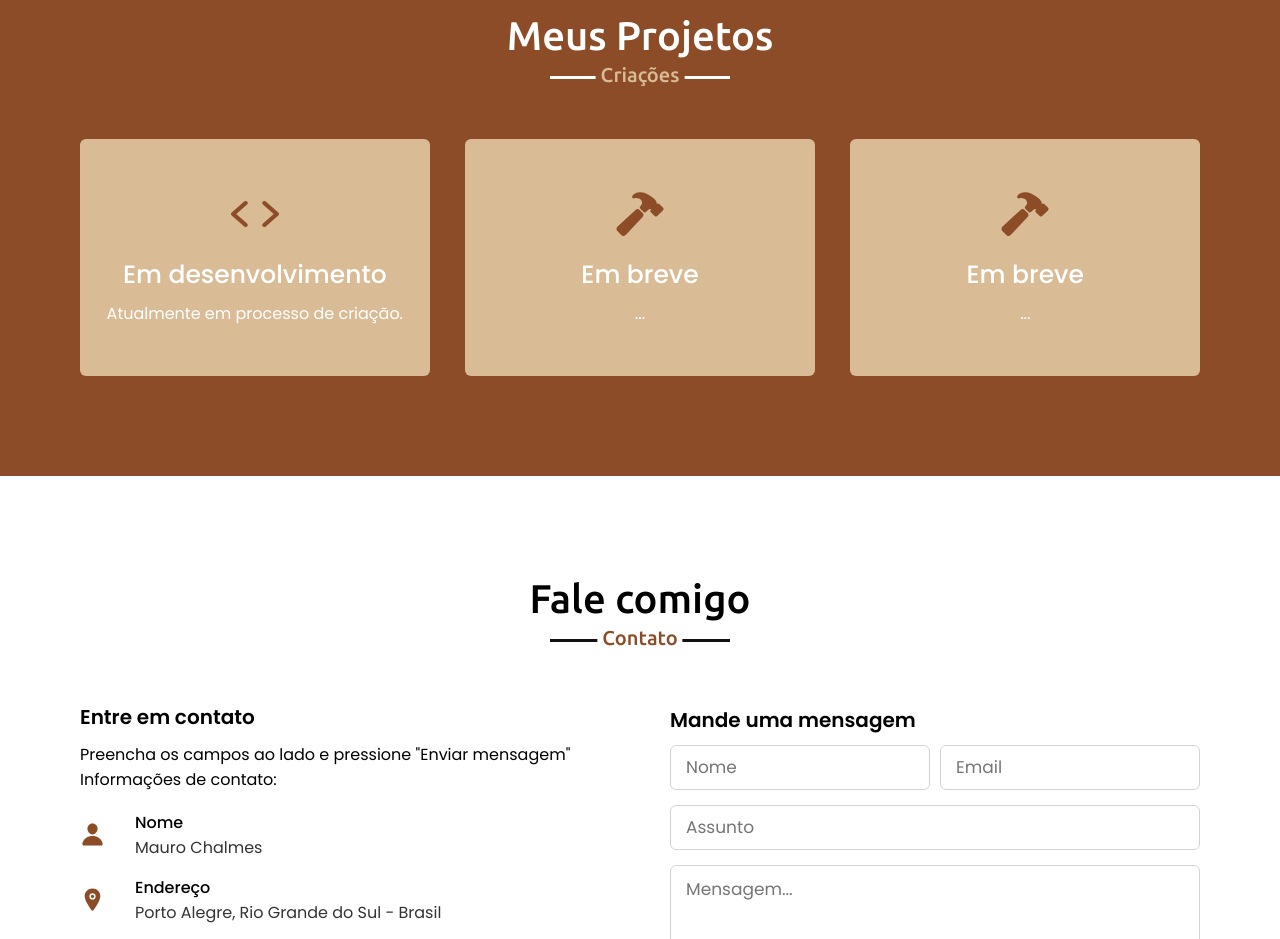
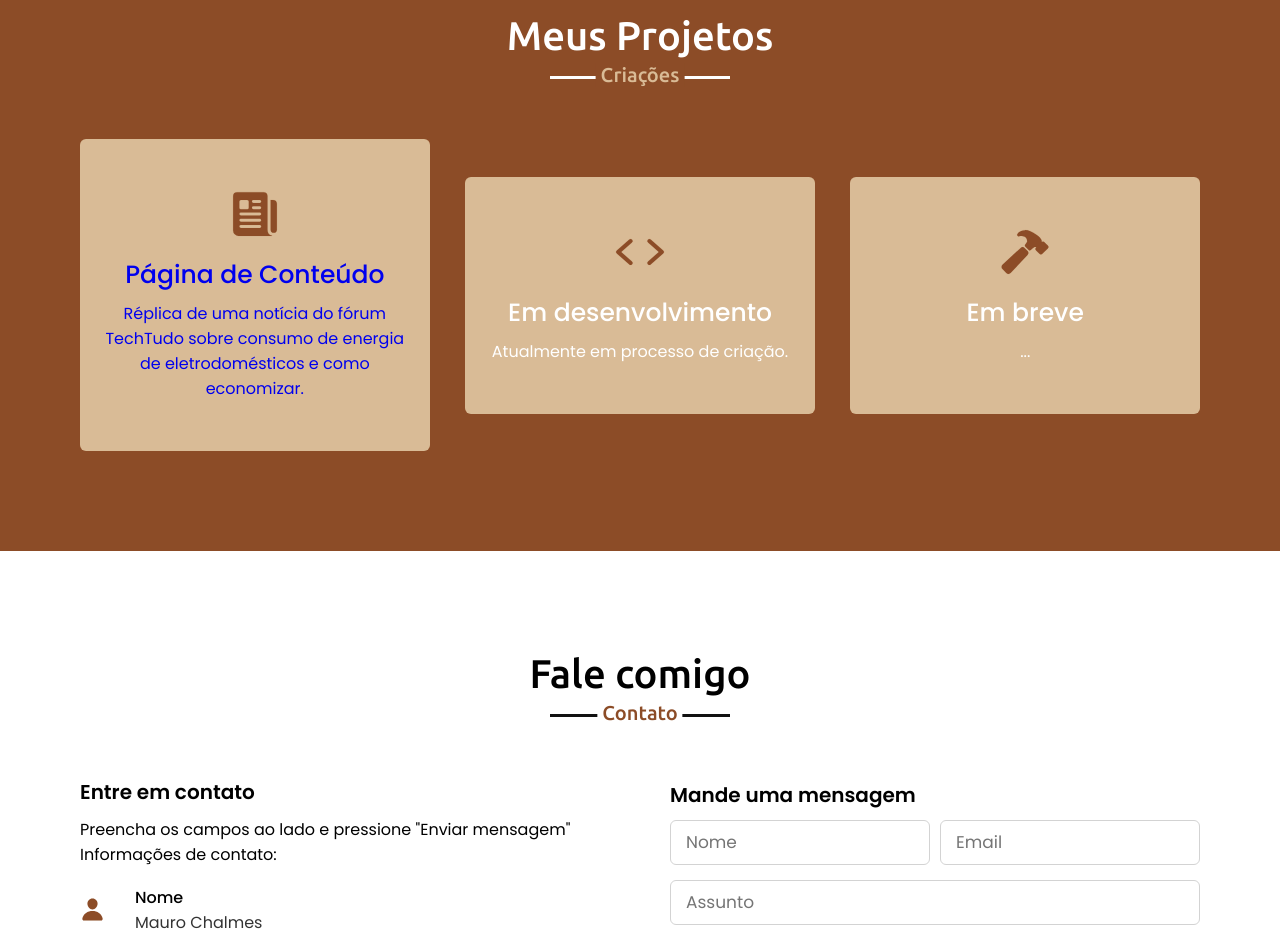
Before and after one commit to maurochalmes/portfolio, a plain HTML site: page index.html in a window 1280 px wide. Shown: the part 1820-2759 px from the top of the page. Drawn offline with nearby package versions, Linux system fonts and the light colour scheme.

Commit message:
Add files via upload

```diff
--- a/index.html
+++ b/index.html
@@ -60,18 +60,20 @@
         <div class="max-width">
             <h2 class="title">Meus Projetos</h2>
             <div class="proj-content">
+                    <div class="card">
+                        <a href="https://maurochalmes.github.io/news/" target="_blank" rel="external">
+                            <div class="box">
+                                <ion-icon class="icon" name="newspaper"></ion-icon>
+                                <div class="text">Página de Conteúdo</div>
+                                <p>Réplica de uma notícia do fórum <span>TechTudo</span> sobre consumo de energia de eletrodomésticos e como economizar.</p>
+                            </div>
+                        </a>
+                    </div>
                 <div class="card">
                     <div class="box">
                         <ion-icon class="icon" name="code"></ion-icon>
                         <div class="text">Em desenvolvimento</div>
                         <p>Atualmente em processo de criação.</p>
-                    </div>
-                </div>
-                <div class="card">
-                    <div class="box">
-                        <ion-icon class="icon" name="hammer"></ion-icon>
-                        <div class="text">Em breve</div>
-                        <p>...</p>
                     </div>
                 </div>
                 <div class="card">
--- a/style.css
+++ b/style.css
@@ -260,6 +260,9 @@ section .title::after{
 .projects .proj-content .card:hover{
     background: #8C4C27;
 }
+.projects .proj-content .card a:visited {
+    color: #fff;
+}
 .projects .proj-content .card .box{
     transition: all 0.3s ease;
 }
```
